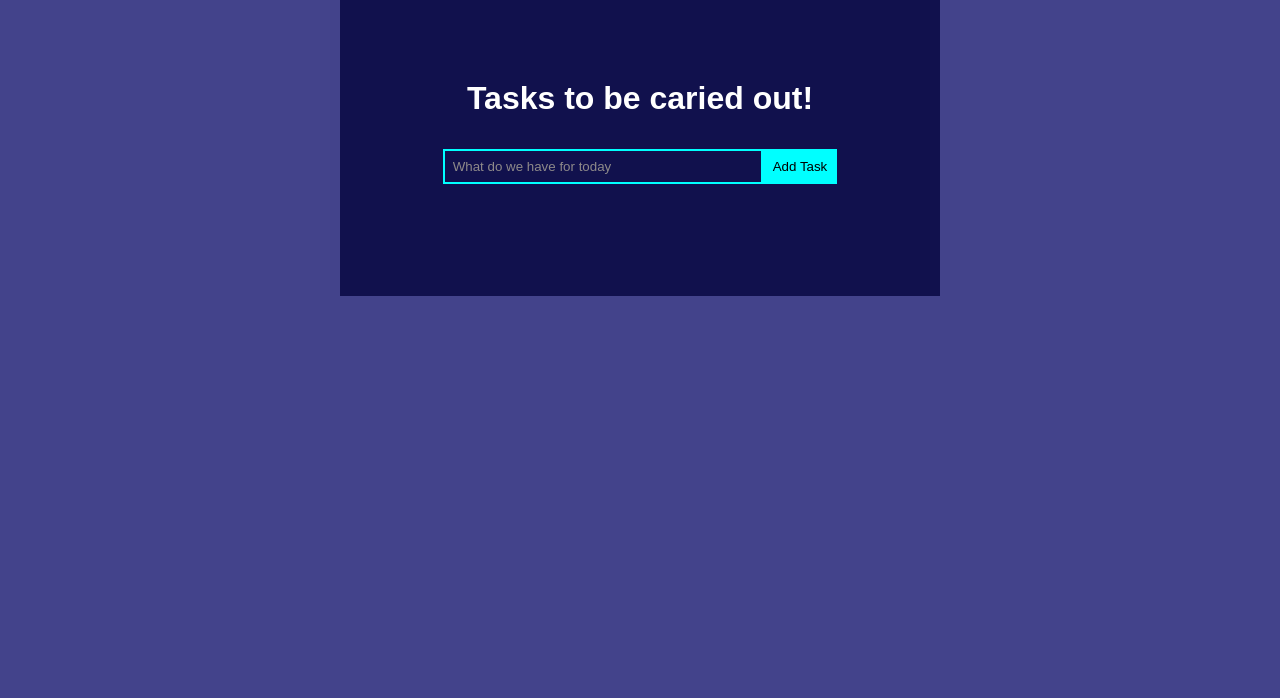
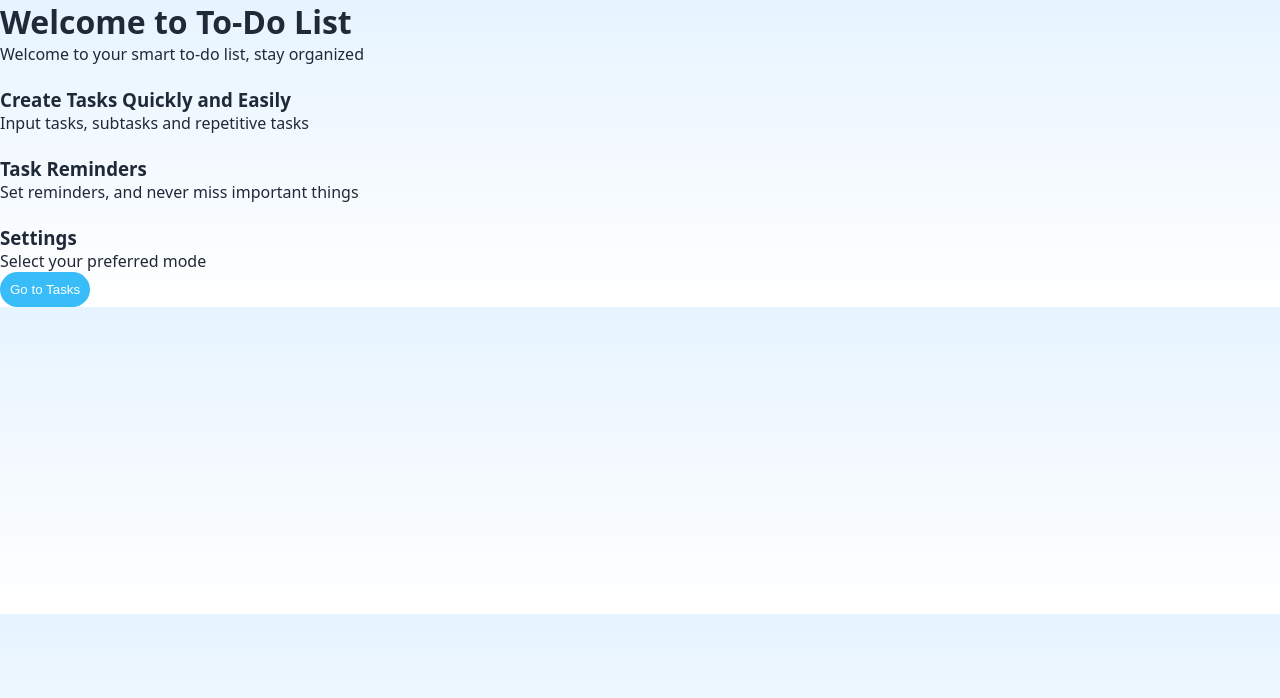
Before and after one commit to SIRBOLU/todo_app, a React (Create React App) app: page / in a window 1280 px wide. Shown: the top 698 px of the page. Built offline with nearby package versions, Linux system fonts and the light colour scheme.

Commit message:
new pages

```diff
--- a/package.json
+++ b/package.json
@@ -14,6 +14,7 @@
     "@testing-library/user-event": "^13.5.0",
     "react": "^19.0.0",
     "react-dom": "^19.0.0",
+    "react-router-dom": "^7.11.0",
     "react-scripts": "5.0.1",
     "web-vitals": "^2.1.4"
   },
--- a/src/App.js
+++ b/src/App.js
@@ -1,14 +1,18 @@
 // import { TodoWrapper } from "./components/TodoWrapper";
 // import TodoForm from "./components/TodoForm";
+import { BrowserRouter, Routes, Route } from "react-router-dom";
 import "./App.css";
-import ".";
-import { TodoWrapper } from "./components/todoWrapper";
+import Welcome from "./pages/Welcome";
+import TodoPage from "./pages/TodoPage";
 
 function App() {
   return (
-    <div className="App">
-      <TodoWrapper />
-    </div>
+    <BrowserRouter>
+      <Routes>
+        <Route path="/" element={<Welcome />} />
+        <Route path="/todos" element={<TodoPage />} />
+      </Routes>
+    </BrowserRouter>
   );
 }
 
--- a/src/components/todo.js
+++ b/src/components/todo.js
@@ -9,7 +9,7 @@ export const Todo = ({ task, toggleComplete, deleteTodo, editTodo }) => {
       <div className="Todo">
         <p
           onClick={() => toggleComplete(task.id)}
-          className={`'${task.completed ? "completed" : ""}`}
+          className={task.completed ? "completed" : ""}
         >
           {task.task}
         </p>
--- a/src/components/todoWrapper.js
+++ b/src/components/todoWrapper.js
@@ -3,7 +3,8 @@ import React, { useEffect, useState } from "react";
 import { v4 as uuidv4 } from "uuid";
 import { TodoForm } from "./todoForm";
 import { Todo } from "./todo";
-import { EditTodoForm } from "./EditTodoForm";
+import EditTodoForm from "./EditTodoForm";
+
 uuidv4();
 
 export const TodoWrapper = () => {
@@ -41,7 +42,7 @@ export const TodoWrapper = () => {
   const editTodo = (id) => {
     setTodos(
       todos.map((todo) =>
-        todo.id === id ? { ...todo, isEditing: !todo.lsEditing } : todo
+        todo.id === id ? { ...todo, isEditing: !todo.isEditing } : todo
       )
     );
   };
@@ -59,7 +60,7 @@ export const TodoWrapper = () => {
       <TodoForm addTodo={addTodo} />
       {todos.map((todo, index) =>
         todo.isEditing ? (
-          <EditTodoForm editTodo={editTask} task={todo} />
+          <EditTodoForm key={todo.id} editTodo={editTask} task={todo} />
         ) : (
           <Todo
             task={todo}
--- /dev/null
+++ b/src/pages/TodoPage.js
@@ -0,0 +1,12 @@
+import React from "react";
+import { TodoWrapper } from "../components/todoWrapper";
+
+const TodoPage = () => {
+  return (
+    <div>
+      <TodoWrapper />
+    </div>
+  );
+};
+
+export default TodoPage;
--- /dev/null
+++ b/src/pages/Welcome.js
@@ -0,0 +1,44 @@
+import React from "react";
+import { useNavigate } from "react-router-dom";
+import "./WelcomeStyle.css";
+
+const Welcome = () => {
+  const navigate = useNavigate();
+  return (
+    <div className="welcome">
+      <div>
+        <h1>Welcome to To-Do List</h1>
+        <p>Welcome to your smart to-do list, stay organized</p>
+      </div>
+      <div>
+        <div>
+          <img src="" alt="" />
+          <div>
+            <h3>Create Tasks Quickly and Easily</h3>
+            <p>Input tasks, subtasks and repetitive tasks</p>
+          </div>
+        </div>
+        <div>
+          <img src="" alt="" />
+          <div>
+            <h3>Task Reminders</h3>
+            <p>Set reminders, and never miss important things</p>
+          </div>
+        </div>
+        <div>
+          <img src="" alt="" />
+          <div>
+            <h3>Settings</h3>
+            <p>Select your preferred mode</p>
+          </div>
+        </div>
+      </div>
+
+      <button className="go-to" onClick={() => navigate("/todos")}>
+        Go to Tasks
+      </button>
+    </div>
+  );
+};
+
+export default Welcome;
--- /dev/null
+++ b/src/pages/WelcomeStyle.css
@@ -0,0 +1,21 @@
+body {
+  background: linear-gradient(to bottom, #e6f4ff 0%, #f2f9ff 45%, #ffffff 100%);
+  color: #1f2937;
+  font-family: system-ui, -apple-system, BlinkMacSystemFont, "Segoe UI",
+    sans-serif;
+}
+
+.go-to {
+  background-color: #38bdf8; /* sky blue */
+  color: #ffffff;
+  padding: 10px;
+  border-radius: 20px;
+  border: none;
+}
+.go-to:hover {
+  background-color: #1f2937;
+  color: #38bdf8;
+}
+h1 {
+  color: #1f2937;
+}
```
Also changed, not shown: src/pages/videoframe_4829.png (added), 1 other file (tests, documents, lock files or other folders).
